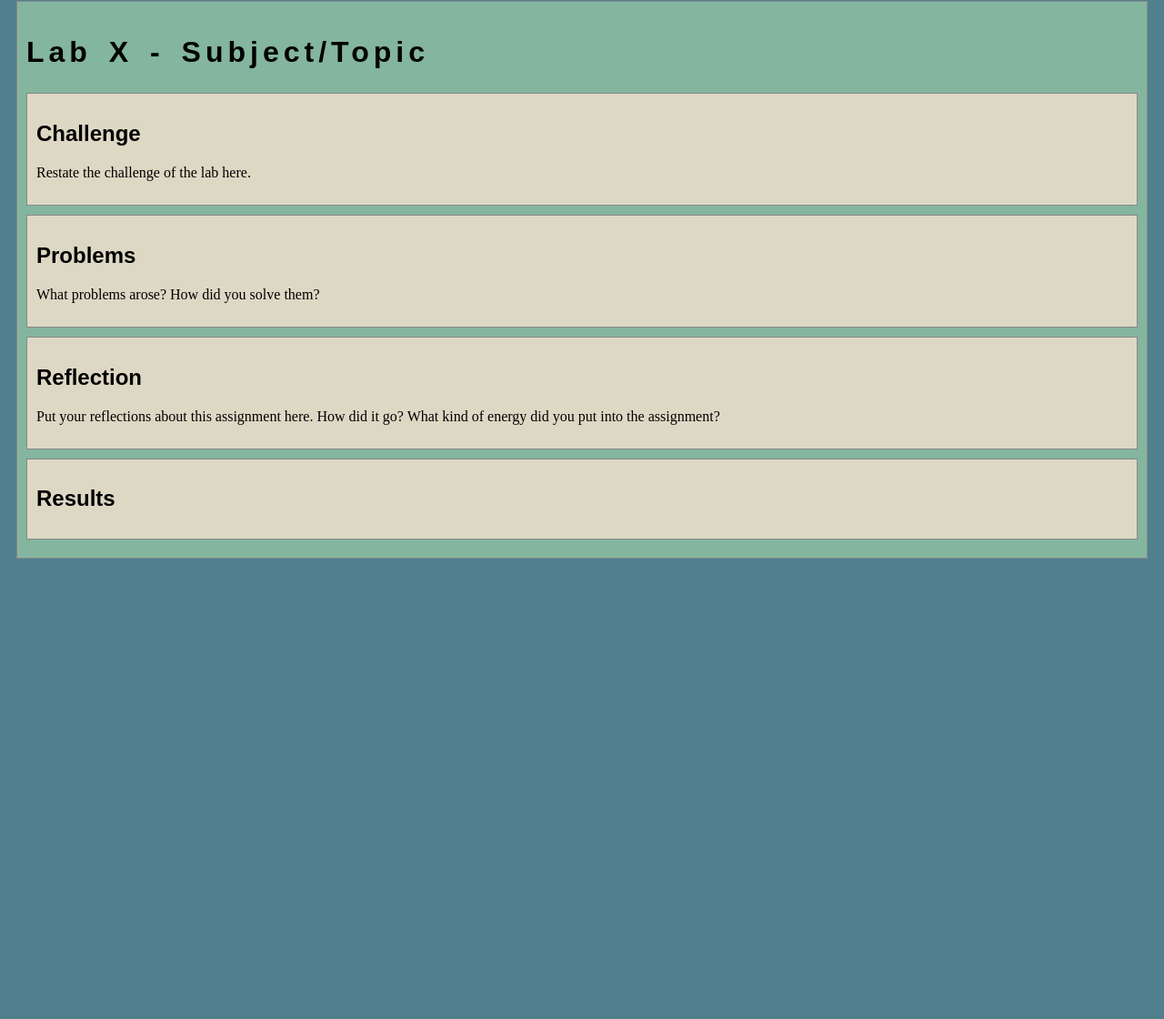
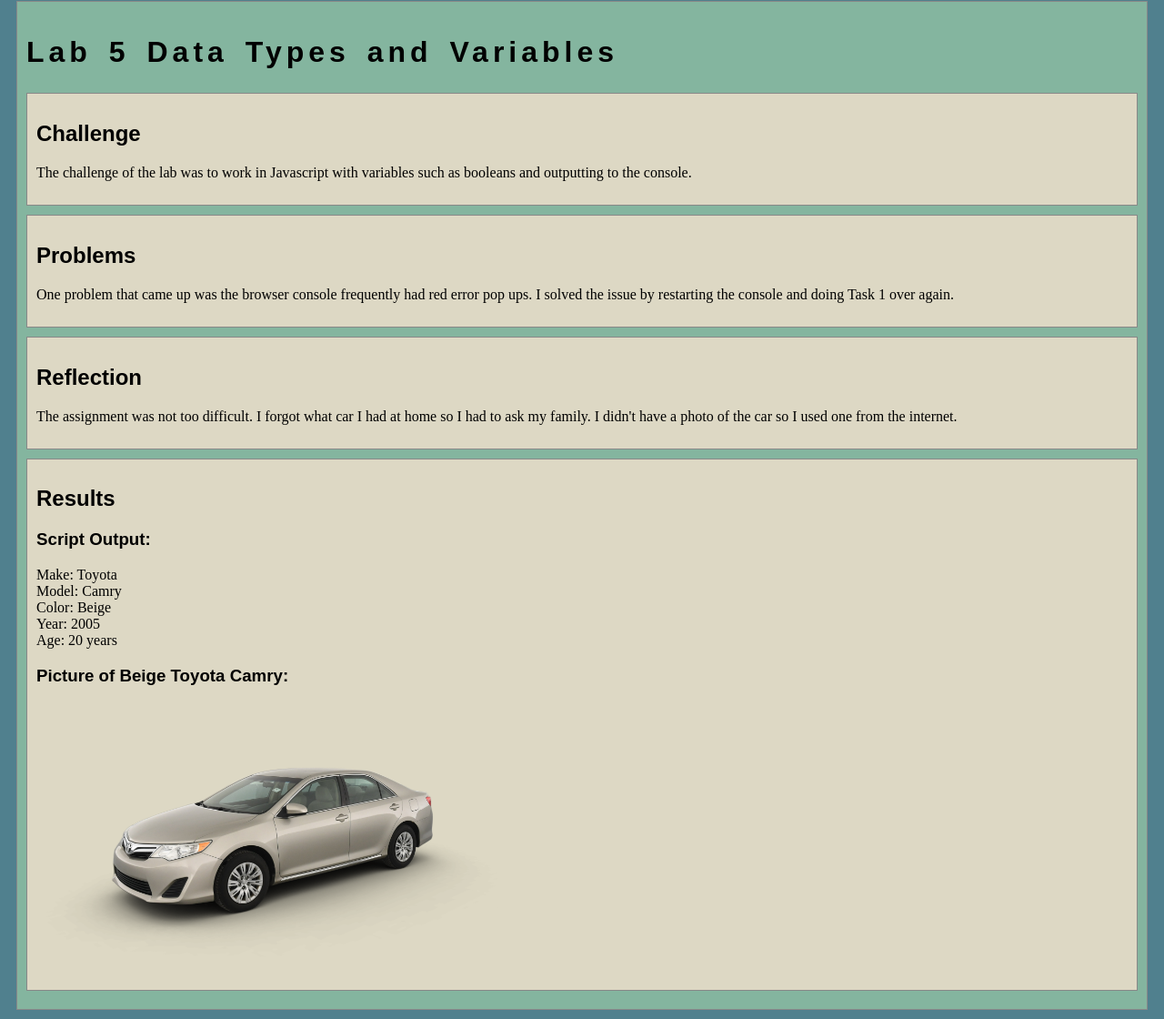
Before and after one commit to cwong788/art101, a plain HTML site: page lab5/index.html in a window 1280 px wide. Shown: the part 9-1129 px from the top of the page at 91% size. Before the commit the page ends 800 px from the top, so only its background shows below. Drawn offline with nearby package versions, Linux system fonts and the light colour scheme.

Commit message:
Lab 5 Submission
- Added Task 1 variables to javascript file
- Added JS output to HTML file and image of the car
- Filled out the challenges, problems, and results section

```diff
--- a/lab5/css/lab.css
+++ b/lab5/css/lab.css
@@ -7,3 +7,8 @@
     border: solid 1px #888;
     background-color: #DDD8C4;
   }
+
+.car-photo {
+    margin: 10px;
+    max-width: 500px;
+  }
--- a/lab5/index.html
+++ b/lab5/index.html
@@ -2,7 +2,7 @@
 <html>
 <head>
 	<!-- This title is used for tabs and bookmarks -->
-	<title>Lab X - Subject/Topic</title>
+	<title>Lab 5 Data Types and Variables</title>
 
 	<!-- Use UTF character set, a good idea with any webpage -->
   	<meta charset="UTF-8" />
@@ -23,25 +23,30 @@
 	<!-- Style this page by changing the CSS in ../css/site.css or css/lab.css -->
 	<main id="content">
 		<section>
-			<h1>Lab X - Subject/Topic</h1>
+			<h1>Lab 5 Data Types and Variables</h1>
 			<div class="minor-section">
 					<h2>Challenge</h2>
-					<p>Restate the challenge of the lab here.</p>
+					<p>The challenge of the lab was to work in Javascript with variables such as booleans and outputting to the console.</p>
 			</div>
 
 			<div class="minor-section">
 					<h2>Problems</h2>
-					<p>What problems arose? How did you solve them? </p>
+					<p>One problem that came up was the browser console frequently had red error pop ups. I solved the issue by restarting the console and doing Task 1 over again. </p>
 			</div>
 
 			<div class="minor-section">
 					<h2>Reflection</h2>
-					<p>Put your reflections about this assignment here. How did it go? What kind of energy did you put into the assignment? </p>
+					<p>The assignment was not too difficult. I forgot what car I had at home so I had to ask my family. I didn't have a photo of the car so I used one from the internet.</p>
 			</div>
 
 			<div class="minor-section">
 					<h2>Results</h2>
-					<div id="output"></div>
+					<div id="output">
+						<h3>Script Output: </h3>
+						<script type="text/javascript" src="./js/lab.js"></script>
+						<h3>Picture of Beige Toyota Camry: </h3>
+						<img class="car-photo" src="./img/beigetoyota.png">
+					</div>
 			</div>
 		</section>
 		<nav id="links">
--- a/lab5/js/lab.js
+++ b/lab5/js/lab.js
@@ -1,10 +1,22 @@
-// index.js - purpose and description here
-// Author: Your Name
-// Date:
+// Holds variables created in Task 1
+// Author: Cindy Wong <cwong788@ucsc.edu>
+// Date: April 22 2024
 
-// Constants
+// Define Variables
+make = "Toyota";
+model = "Camry";
+color = "Beige";
+year = 2005;
 
-// Functions
+// Calculate
+age = 2025 - year;
+
+// Output
+document.writeln("Make: " + make + "<br>");
+document.writeln("Model: " + model + "<br>");
+document.writeln("Color: " + color + "<br>");
+document.writeln("Year: " + year + "<br>");
+document.writeln("Age: " + age + " years<br>");
 
 // this is an example function and this comment tells what it doees and what parameters are passed to it.
 function myFunction(param1, param2) {
```
Also changed, not shown: lab5/img/beigetoyota.png (added).
